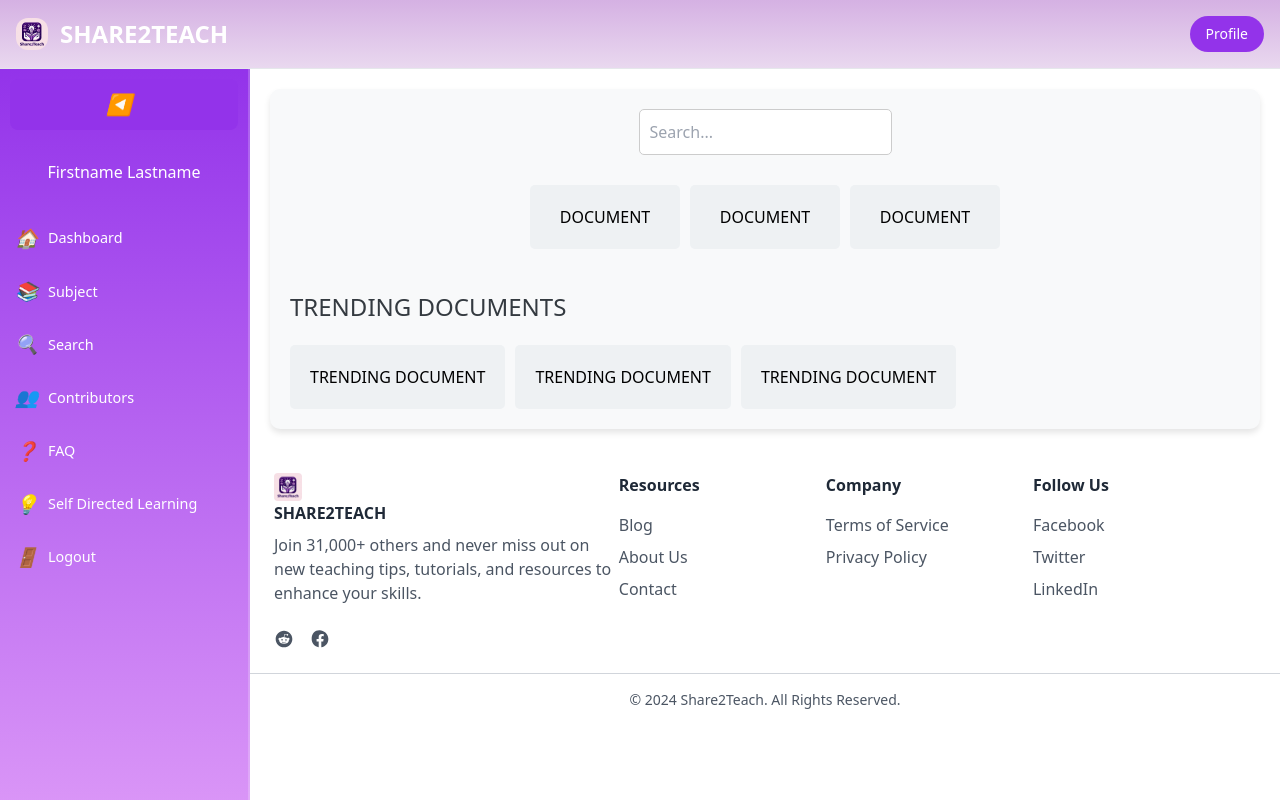
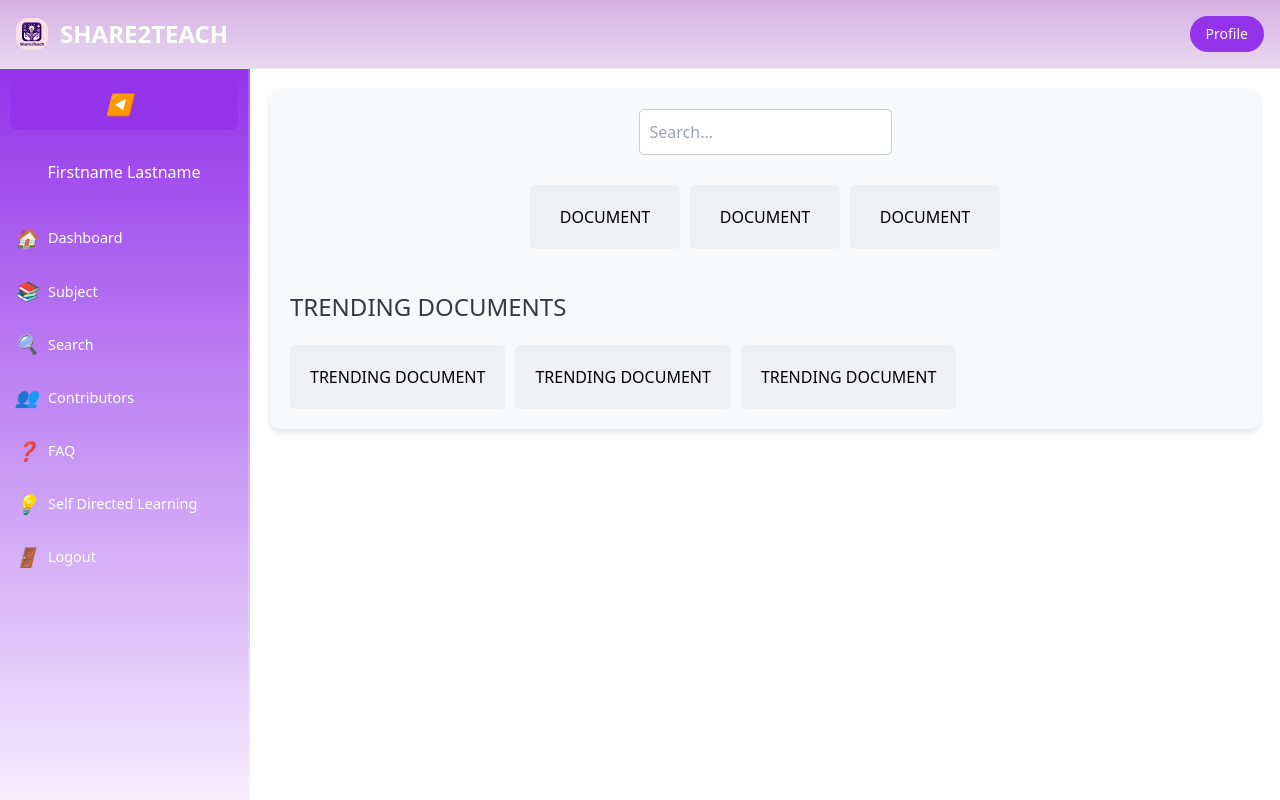
Before and after one commit to Soso-Mabulu/Share2teach-Frontend, a Vue app: page /user-dashboard in a window 1280 px wide. Shown: the top 800 px of the page. Built offline with nearby package versions, Linux system fonts and the light colour scheme; what vue3-google-oauth2 would draw is missing.

Commit message:
Refactor sidebar styling to update background gradient

```diff
--- a/src/components/SideBar.vue
+++ b/src/components/SideBar.vue
@@ -65,7 +65,7 @@
   overflow-x: hidden;
   position: relative;
   display: none; /* Initially hide the sidebar */
-  background: linear-gradient(to bottom, #9333ea, #e09ef8);
+  background: linear-gradient(to bottom, #9333ea, #ffffff);
   border-right: 2px solid rgba(255, 255, 255, 0.2);
 }
 
--- a/src/views/PublicUserView.vue
+++ b/src/views/PublicUserView.vue
@@ -15,12 +15,12 @@
       <!-- Main Content (PublicHero) -->
       <div class="flex-grow flex flex-col">
         <PublicHero /> <!-- Ensure PublicHero takes up available space -->
-
-        <!-- Footer -->
-        <LandingFooter />
       </div>
     </div>
   </div>
+
+  <!-- Footer -->
+  <LandingFooter />
 </template>
 
 <style scoped>
```
